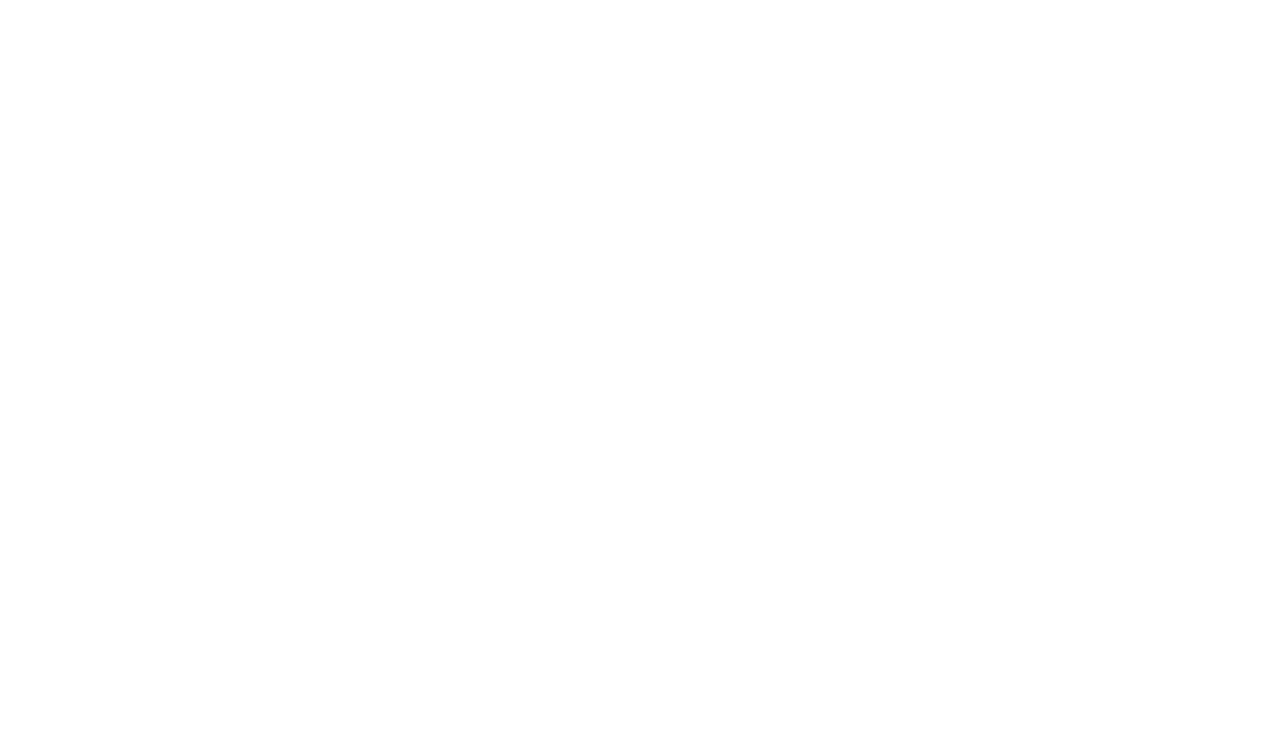
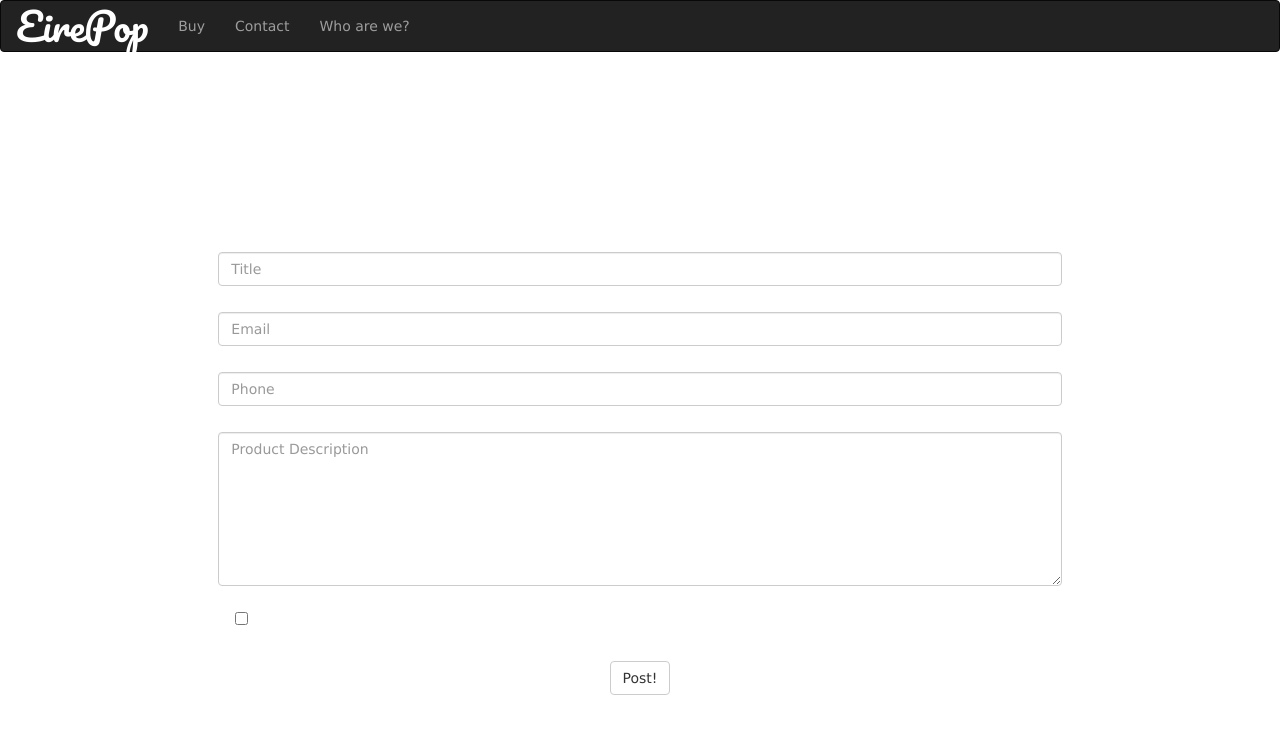
Before and after one commit to doloresmelgar/CFG_project, a plain HTML site: page pages/sell.html in a window 1280 px wide. Drawn offline with nearby package versions, Linux system fonts and the light colour scheme; a web font is replaced by a local one.

Commit message:
Sell page: first step
First attempt of the elaboration of the form required to post products in Eirepop

```diff
--- a/css/styles.css
+++ b/css/styles.css
@@ -114,3 +114,11 @@ h2 {
   margin-left: 60px;
   margin-right: 60px;
 }
+
+label{
+  color: white;
+  font-weight: bold;
+  font-family: 'Special Elite', cursive;
+  color: white;
+  font-size: 20pt;
+}
--- a/pages/contact.html
+++ b/pages/contact.html
@@ -0,0 +1,91 @@
+<!DOCTYPE html>
+<html>
+    <head>
+      <title>~* Contact us ! *~</title>
+      <link href='../css/bootstrap.css' rel='stylesheet'>
+      <meta name='viewport' content='width=device-width,
+initial-scale=1.0'>
+      <script src='http://code.jquery.com/jquery-3.2.1.min.js'></script>
+      <script src='../js/bootstrap.min.js'></script>
+      <link rel='stylesheet' type='text/css' href='../css/styles.css'>
+      <link href="https://fonts.googleapis.com/css?family=Berkshire+Swash|Carter+One|Indie+Flower|Just+Another+Hand|Pacifico" rel="stylesheet">
+      <link href="https://fonts.googleapis.com/css?family=Special+Elite" rel="stylesheet">
+    </head>
+    <body id='aboutbody'>
+      <div class="bs-example" data-example-id="inverted-navbar">
+        <nav class="navbar navbar-inverse">
+          <div class="container-fluid">
+            <div class="navbar-header">
+              <button type="button" class="collapsed navbar-toggle" data-toggle="collapse" data-target="#bs-example-navbar-collapse-9" aria-expanded="false">
+                <span class="sr-only">Toggle navigation</span>
+                <span class="icon-bar"></span>
+                <span class="icon-bar"></span>
+                <span class="icon-bar"></span>
+              </button>
+              <a href="../index.html" class="navbar-brand"><span id='logo_nav'>EirePop</span></a>
+            </div>
+            <div class="collapse navbar-collapse" id="bs-example-navbar-collapse-9">
+              <ul class="nav navbar-nav">
+                <li>
+                  <a href="buy.html">Buy</a>
+                </li>
+                <li>
+                  <a href="sell.html">Sell</a>
+                </li>
+                <li>
+                  <a href="aboutus.html">Who are we?</a>
+                </li>
+              </ul>
+            </div>
+          </div>
+        </nav>
+      </div>
+
+      <div class='container'>
+      </div>
+        <div class='text-center'>
+          <div class='row'>
+                <h1 id='whoarewe' style="font-size:5vw"> <strong> Contact Us! </strong></h1>
+          </div>
+        </div>
+        <div class='text-center'>
+
+
+
+
+          <form class="form-horizontal">
+            <div class="form-group">
+              <label for="inputEmail3" class="col-sm-2 control-label">Email</label>
+              <div class="col-sm-8">
+                <input type="email" class="form-control" id="inputEmail3" placeholder="Email">
+              </div>
+            </div>
+            <div class="form-group">
+              <label for="inputComment" class="col-sm-2 control-label">   </label>
+              <div class="col-sm-8">
+                <textarea class="form-control" rows="7" placeholder="Feel free and express yourself :D"></textarea>
+              </div>
+            </div>
+
+            <div class="form-group">
+              <div class="col-sm-offset-2 col-sm-8">
+                <div class="checkbox">
+                  <label>
+                    <input type="checkbox"> I confirm I read and understood the Terms and Conditions
+                  </label>
+                </div>
+              </div>
+            </div>
+            <div class="form-group">
+              <div class="col-sm-offset-2 col-sm-8">
+                <button type="submit" class="btn btn-default"> Send! </button>
+              </div>
+            </div>
+          </form>
+
+
+
+
+        </div>
+    </body>
+</html>
--- a/pages/sell.html
+++ b/pages/sell.html
@@ -0,0 +1,103 @@
+<!DOCTYPE html>
+<html>
+    <head>
+      <title>~* EirePop: Sell *~</title>
+      <link href='../css/bootstrap.css' rel='stylesheet'>
+      <meta name='viewport' content='width=device-width,
+initial-scale=1.0'>
+      <script src='http://code.jquery.com/jquery-3.2.1.min.js'></script>
+      <script src='../js/bootstrap.min.js'></script>
+      <link rel='stylesheet' type='text/css' href='../css/styles.css'>
+      <link href="https://fonts.googleapis.com/css?family=Berkshire+Swash|Carter+One|Indie+Flower|Just+Another+Hand|Pacifico" rel="stylesheet">
+      <link href="https://fonts.googleapis.com/css?family=Special+Elite" rel="stylesheet">
+    </head>
+    <body id='aboutbody'>
+      <div class="bs-example" data-example-id="inverted-navbar">
+        <nav class="navbar navbar-inverse">
+          <div class="container-fluid">
+            <div class="navbar-header">
+              <button type="button" class="collapsed navbar-toggle" data-toggle="collapse" data-target="#bs-example-navbar-collapse-9" aria-expanded="false">
+                <span class="sr-only">Toggle navigation</span>
+                <span class="icon-bar"></span>
+                <span class="icon-bar"></span>
+                <span class="icon-bar"></span>
+              </button>
+              <a href="../index.html" class="navbar-brand"><span id='logo_nav'>EirePop</span></a>
+            </div>
+            <div class="collapse navbar-collapse" id="bs-example-navbar-collapse-9">
+              <ul class="nav navbar-nav">
+                <li>
+                  <a href="buy.html">Buy</a>
+                </li>
+                <li>
+                  <a href="contact.html">Contact</a>
+                </li>
+                <li>
+                  <a href="aboutus.html">Who are we?</a>
+                </li>
+              </ul>
+            </div>
+          </div>
+        </nav>
+      </div>
+
+      <div class='container'>
+      </div>
+        <div class='text-center'>
+          <div class='row'>
+                <h1 id='whoarewe' style="font-size:5vw"> <strong> Let's get rid of some stuff! </strong></h1>
+          </div>
+        </div>
+        <div class='text-center'>
+
+
+
+
+          <form class="form-horizontal">
+            <div class="form-group">
+              <label for="inputtitle" class="col-sm-2 control-label">Title</label>
+              <div class="col-sm-8">
+                <input type="Title" class="form-control" id="inputEmail3" placeholder="Title">
+              </div>
+            </div>
+            <div class="form-group">
+              <label for="inputemail" class="col-sm-2 control-label">Email</label>
+              <div class="col-sm-8">
+                <input type="email" class="form-control" id="inputEmail3" placeholder="Email">
+              </div>
+            </div>
+            <div class="form-group">
+              <label for="inputphone" class="col-sm-2 control-label">Phone</label>
+              <div class="col-sm-8">
+                <input type="Phone" class="form-control" id="inputEmail3" placeholder="Phone">
+              </div>
+            </div>
+            <div class="form-group">
+              <label for="inputDescription" class="col-sm-2 control-label">   </label>
+              <div class="col-sm-8">
+                <textarea class="form-control" rows="7" placeholder="Product Description"></textarea>
+              </div>
+            </div>
+
+            <div class="form-group">
+              <div class="col-sm-offset-2 col-sm-8">
+                <div class="checkbox">
+                  <label>
+                    <input type="checkbox"> I confirm I read and understood the Terms and Conditions
+                  </label>
+                </div>
+              </div>
+            </div>
+            <div class="form-group">
+              <div class="col-sm-offset-2 col-sm-8">
+                <button type="submit" class="btn btn-default"> Post! </button>
+              </div>
+            </div>
+          </form>
+
+
+
+
+        </div>
+    </body>
+</html>
```
